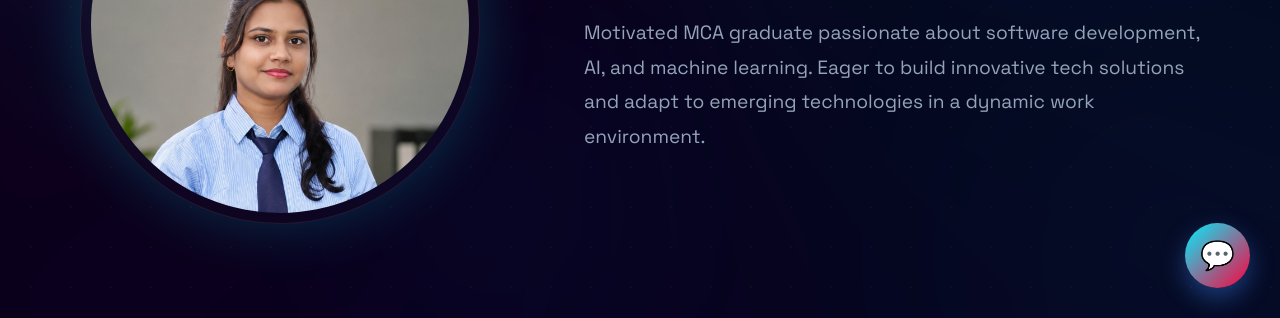
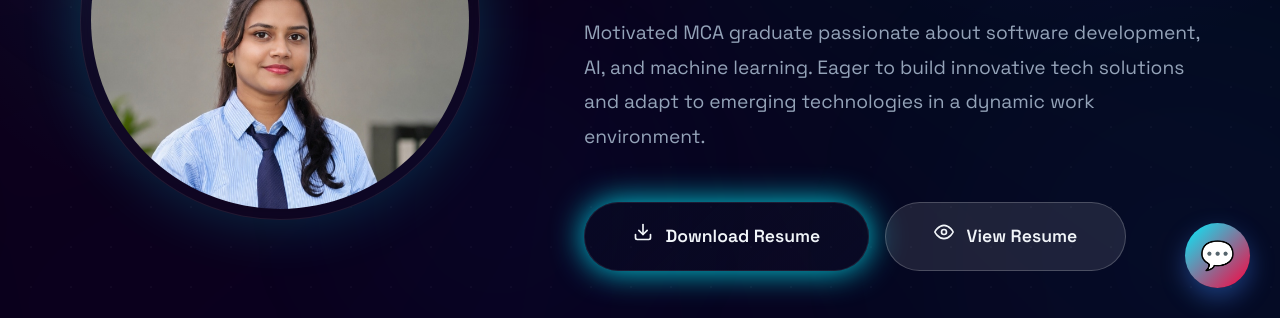
Before and after one commit to samalritupurna/newportfolio-backend, a website: page public/index.html in a window 1280 px wide. Shown: the part 482-800 px from the top of the page. Drawn offline with nearby package versions, Linux system fonts and the light colour scheme.

Commit message:
Add View Resume button

```diff
--- a/public/index.html
+++ b/public/index.html
@@ -59,10 +59,16 @@
                     <p class="summary fade-up" style="animation-delay: 0.4s;">
                         Motivated MCA graduate passionate about software development, AI, and machine learning. Eager to build innovative tech solutions and adapt to emerging technologies in a dynamic work environment.
                     </p>
-                    <a href="resume.pdf" download class="btn btn-glow fade-up" style="animation-delay: 0.5s;">
-                        <svg width="20" height="20" viewBox="0 0 24 24" fill="none" stroke="currentColor" stroke-width="2" stroke-linecap="round" stroke-linejoin="round" style="margin-right: 8px;"><path d="M21 15v4a2 2 0 0 1-2 2H5a2 2 0 0 1-2-2v-4"></path><polyline points="7 10 12 15 17 10"></polyline><line x1="12" y1="15" x2="12" y2="3"></line></svg>
-                        Download Resume
-                    </a>
+                    <div class="hero-buttons fade-up" style="animation-delay: 0.5s; display: flex; gap: 1rem; flex-wrap: wrap; margin-top: 2rem;">
+                        <a href="resume.pdf" download class="btn btn-glow">
+                            <svg width="20" height="20" viewBox="0 0 24 24" fill="none" stroke="currentColor" stroke-width="2" stroke-linecap="round" stroke-linejoin="round" style="margin-right: 8px;"><path d="M21 15v4a2 2 0 0 1-2 2H5a2 2 0 0 1-2-2v-4"></path><polyline points="7 10 12 15 17 10"></polyline><line x1="12" y1="15" x2="12" y2="3"></line></svg>
+                            Download Resume
+                        </a>
+                        <a href="resume.pdf" target="_blank" class="btn" style="background: rgba(255,255,255,0.1); border: 1px solid rgba(255,255,255,0.2); box-shadow: none;">
+                            <svg width="20" height="20" viewBox="0 0 24 24" fill="none" stroke="currentColor" stroke-width="2" stroke-linecap="round" stroke-linejoin="round" style="margin-right: 8px;"><path d="M1 12s4-8 11-8 11 8 11 8-4 8-11 8-11-8-11-8z"></path><circle cx="12" cy="12" r="3"></circle></svg>
+                            View Resume
+                        </a>
+                    </div>
                 </div>
             </div>
         </section>
```
